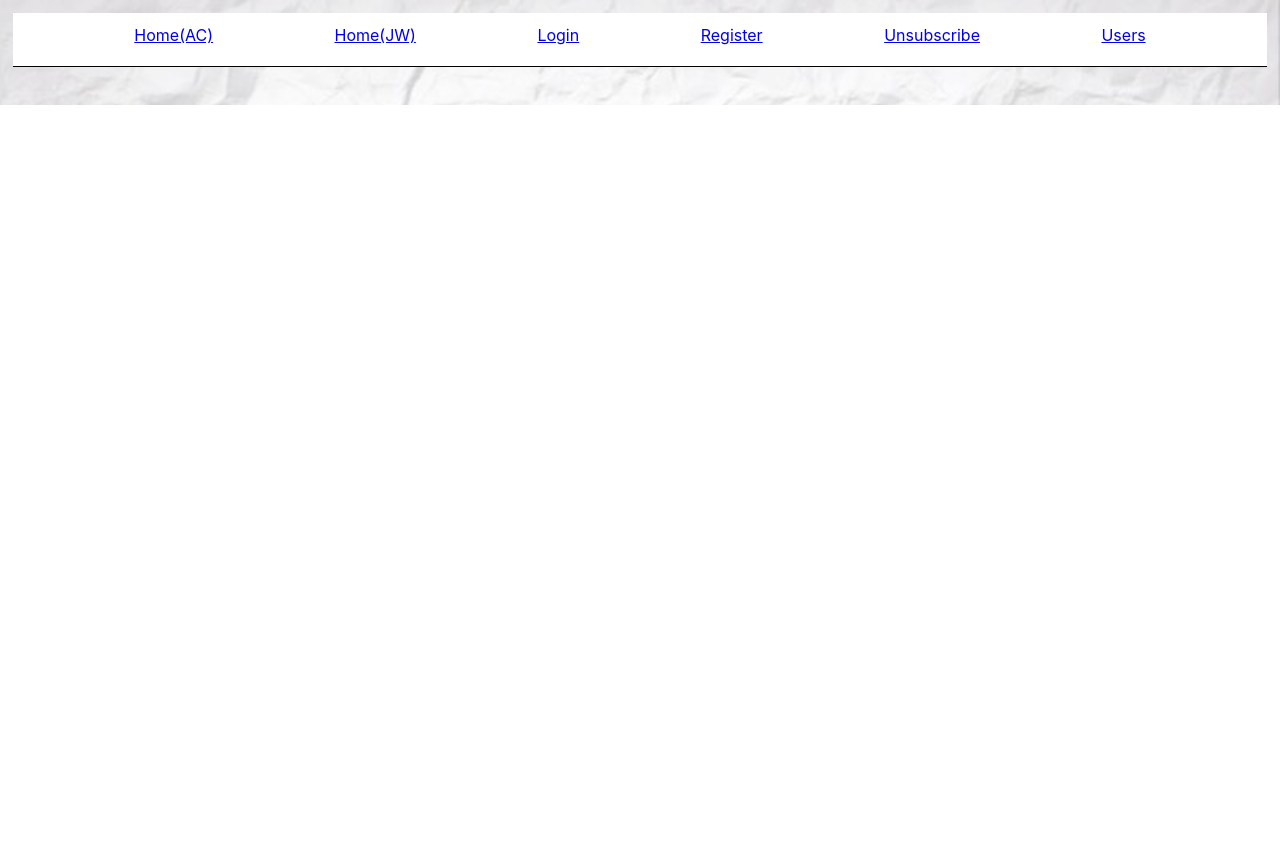
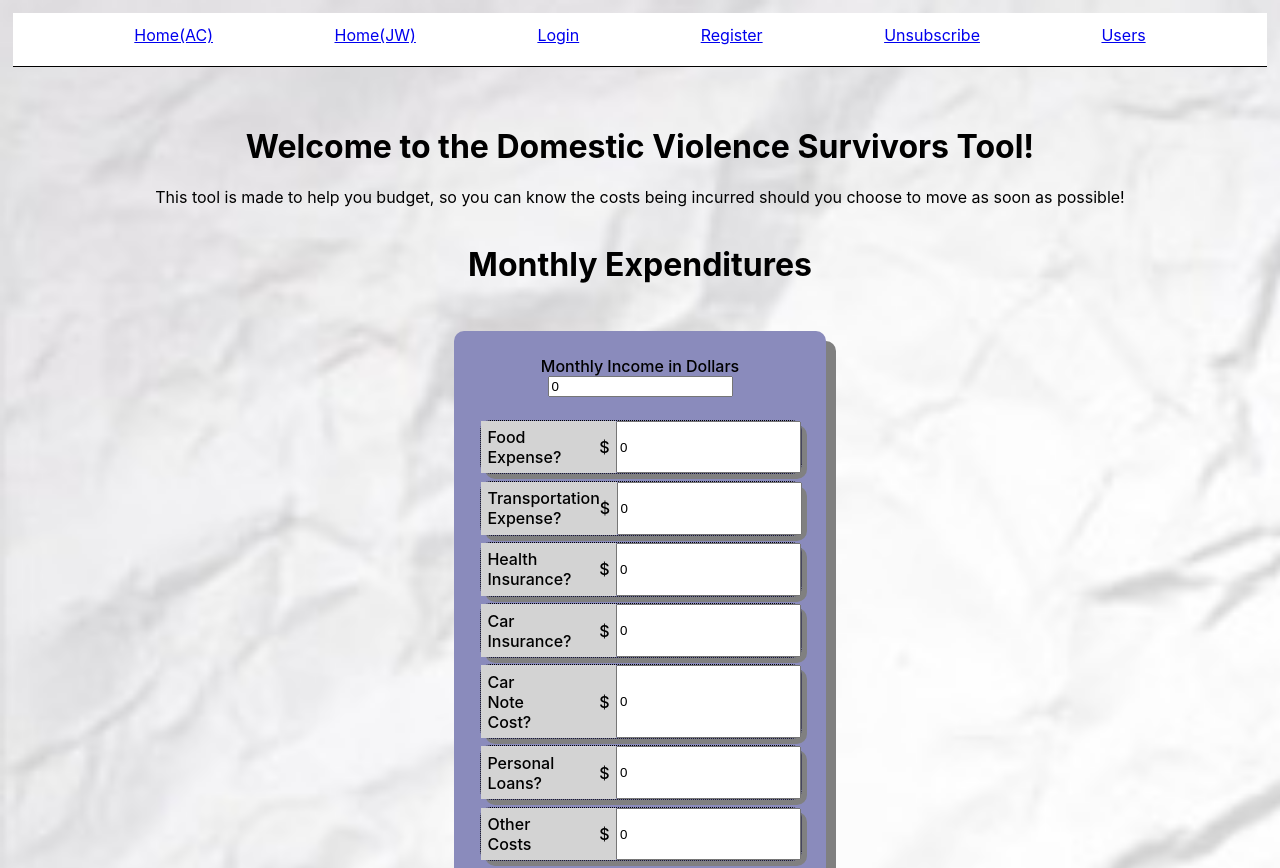
Before and after one commit to BW-Domestic-Violence-Survivors-Tool/frontend, a React (Create React App) app in the folder frontend/: page / in a window 1280 px wide. Shown: the top 868 px of the page. Before the commit the page ends 800 px from the top, so only its background shows below. Built offline with nearby package versions, Linux system fonts and the light colour scheme; sample sign-in values are in the browser's storage.

Commit message:
initial push and pull from this branch, fixing navigation

```diff
--- a/frontend/src/App.js
+++ b/frontend/src/App.js
@@ -17,11 +17,7 @@ function App() {
           <Navigation />
         </div>
         <div>
-          <PrivateRoute
-            exact
-            path="/BudgetReview"
-            component={BudgetCalculator}
-          />
+          <PrivateRoute exact path="/" component={BudgetCalculator} />
           <Route path="/Login" component={Login} />
           <Route path="/Register" component={Register} />
           <Route path="/Unsub" component={Unsub} />
```
